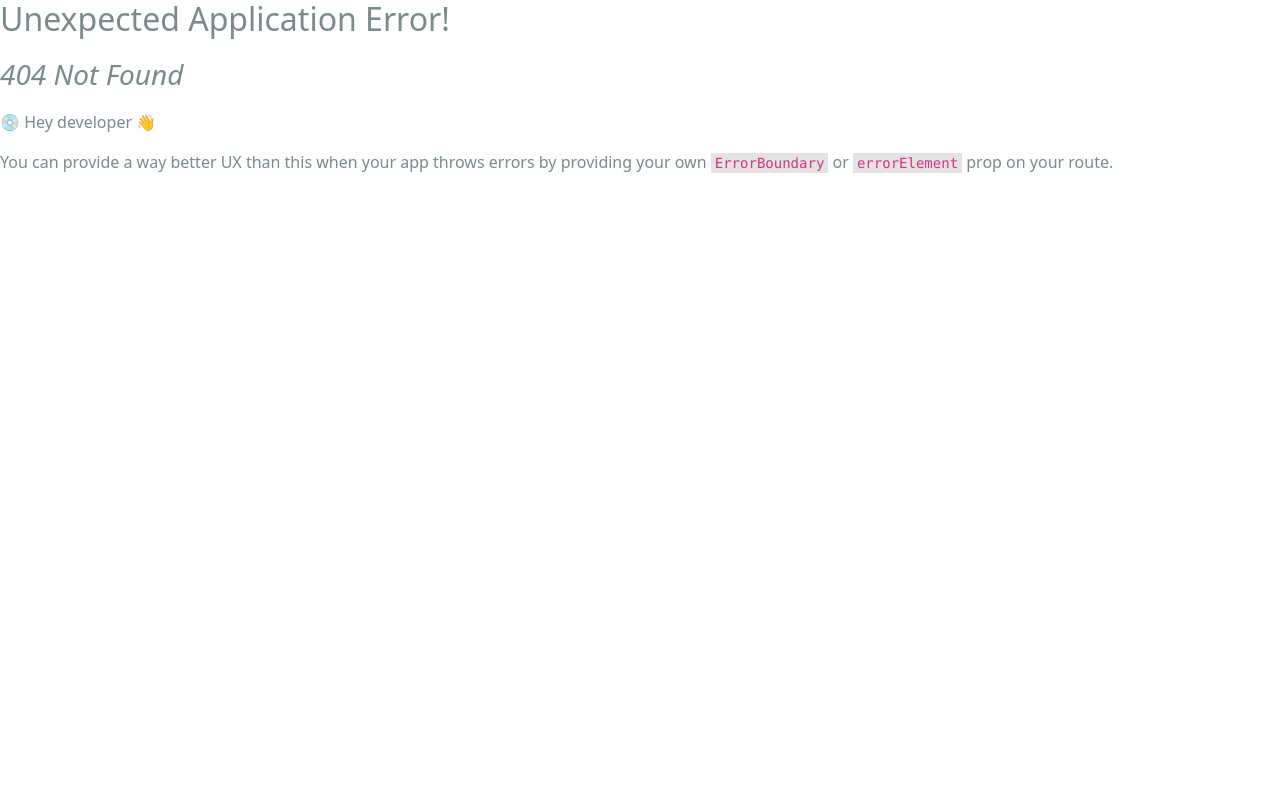
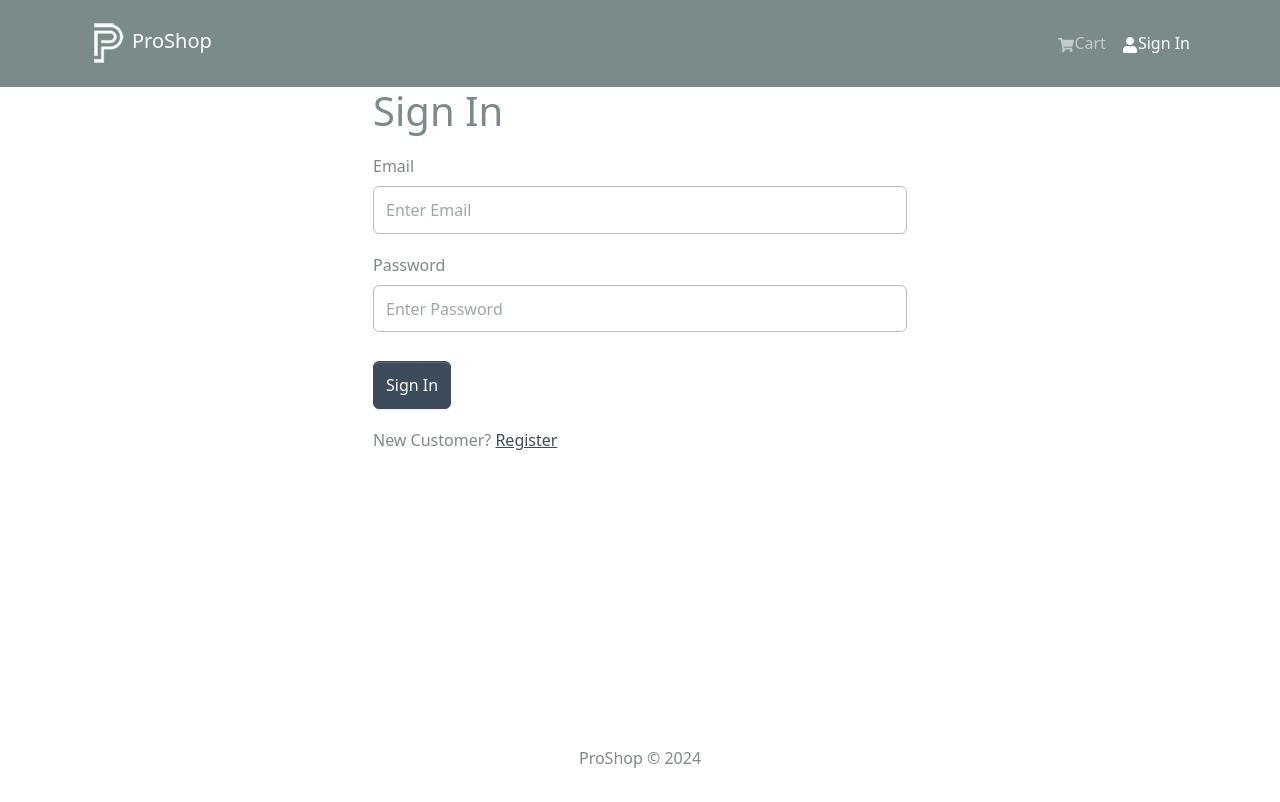
Before and after one commit to jamesv28/pro-shop, a React (Vite) app in the folder frontend/: page /login in a window 1280 px wide. Before the commit this address had no page. Shown: the top 802 px of the page. Built offline with nearby package versions, Linux system fonts and the light colour scheme.

Commit message:
worked on slices and login screen

```diff
--- /dev/null
+++ b/frontend/src/components/FormContainer.jsx
@@ -0,0 +1,19 @@
+import PropTypes from "prop-types";
+import { Container, Row, Col } from "react-bootstrap";
+
+const FormContainer = ({ children }) => {
+  return (
+    <Container>
+      <Row className="justify-content-md-center">
+        <Col xs={12} md={6}>
+          {children}
+        </Col>
+      </Row>
+    </Container>
+  );
+};
+
+FormContainer.propTypes = {
+  children: PropTypes.array,
+};
+export default FormContainer;
--- a/frontend/src/main.jsx
+++ b/frontend/src/main.jsx
@@ -12,6 +12,7 @@
 import HomeScreen from "./screens/HomeScreen.jsx";
 import ProductScreen from "./screens/ProductScreen.jsx";
 import CartScreen from "./screens/CartScreen.jsx";
+import LoginScreen from "./screens/LoginScreen.jsx";
 import "./index.css";
 import "./assets/bootstrap.custom.css";
 
@@ -21,6 +22,7 @@
       <Route index={true} path="/" element={<HomeScreen />} />
       <Route path="/product/:id" element={<ProductScreen />} />
       <Route path="/cart" element={<CartScreen />} />
+      <Route path="/login" element={<LoginScreen />} />
     </Route>
   )
 );
--- /dev/null
+++ b/frontend/src/screens/LoginScreen.jsx
@@ -0,0 +1,47 @@
+import { useState } from "react";
+import { Link } from "react-router-dom";
+import { Form, Row, Button, Col } from "react-bootstrap";
+import FormContainer from "../components/FormContainer";
+
+const LoginScreen = () => {
+  const [email, setEmail] = useState("");
+  const [password, setPassword] = useState("");
+  const submitHandler = (e) => {
+    console.log("event", e);
+  };
+  return (
+    <FormContainer>
+      <h1>Sign In</h1>
+      <Form onSubmit={submitHandler}>
+        <Form.Group controlId="email" className="my-3">
+          <Form.Label>Email</Form.Label>
+          <Form.Control
+            type="email"
+            placeholder="Enter Email"
+            value={email}
+            onChange={(e) => setEmail(e.target.value)}
+          />
+        </Form.Group>
+        <Form.Group controlId="password" className="my-3">
+          <Form.Label>Password</Form.Label>
+          <Form.Control
+            type="password"
+            placeholder="Enter Password"
+            value={password}
+            onChange={(e) => setPassword(e.target.value)}
+          />
+        </Form.Group>
+        <Button type="submit" variant="primary" className="mt-2">
+          Sign In
+        </Button>
+      </Form>
+      <Row className="py-3">
+        <Col>
+          New Customer? <Link to="/register">Register</Link>
+        </Col>
+      </Row>
+    </FormContainer>
+  );
+};
+
+export default LoginScreen;
--- /dev/null
+++ b/frontend/src/slices/authSlice.js
@@ -0,0 +1,21 @@
+import { createSlice } from "@reduxjs/toolkit";
+
+const initialState = {
+  userInfo: localStorage.getItem("userInfo")
+    ? JSON.parse(localStorage.getItem("userInfo"))
+    : null,
+};
+
+const authSlice = createSlice({
+  name: "auth",
+  initialState,
+  reducers: {
+    setCredentials: (state, action) => {
+      state.userInfo = action.payload;
+      localStorage.setItem("userInfo", JSON.stringify(action.payload));
+    },
+  },
+});
+
+export const { setCredentials } = authSlice.actions;
+export default authSlice.reducer;
--- a/frontend/src/store.js
+++ b/frontend/src/store.js
@@ -1,11 +1,13 @@
 import { configureStore } from "@reduxjs/toolkit";
 import { apiSlice } from "./slices/apislice";
 import cartSliceReducer from "./slices/cartSlice";
+import authSliceReducer from "./slices/authSlice";
 
 const store = configureStore({
   reducer: {
     [apiSlice.reducerPath]: apiSlice.reducer,
     cart: cartSliceReducer,
+    auth: authSliceReducer,
   },
   middleware: (getDefaultMiddleware) =>
     getDefaultMiddleware().concat(apiSlice.middleware),
```
Also changed, not shown: frontend/src/slices/usersApiSlice.js (added, +16 -0 lines).
